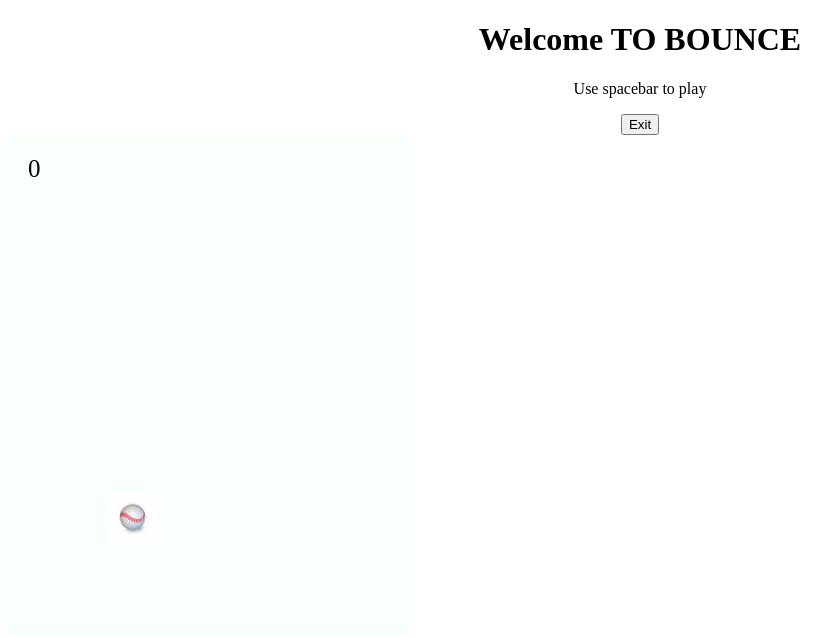
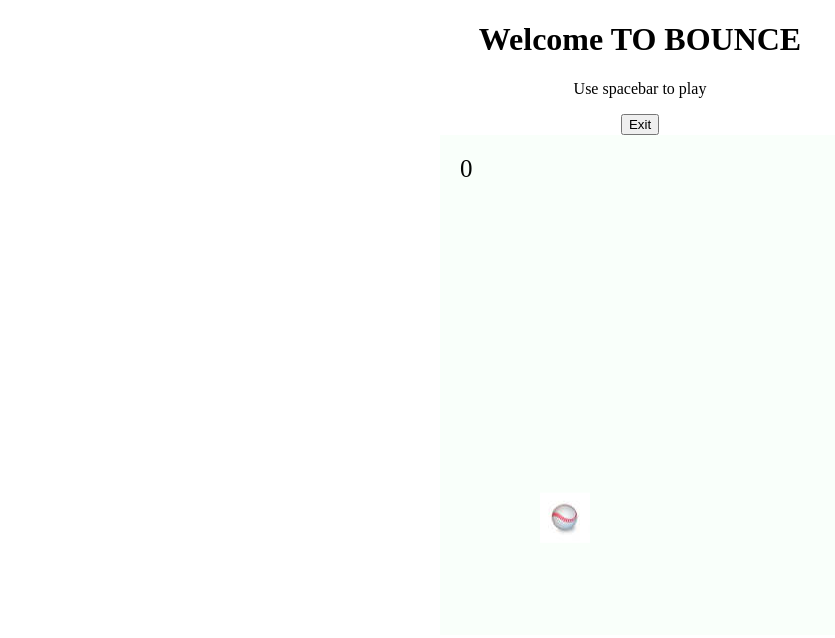
Before and after one commit to srsds/bounce, a plain HTML site: page index.html in a window 1280 px wide. Shown: the whole page, without its empty margins (0-835 px from the left). Drawn offline with Linux system fonts and the light colour scheme.

Commit message:
Update index.html

```diff
--- a/index.html
+++ b/index.html
@@ -16,7 +16,7 @@
 <center>
 <a href ="thankyou.html"><button>Exit</button></a>
 </center>
-      <div id="gameContainer">
+      <div id="gameContainer" align="center">
       </div>
     </div>
   </body>
```
